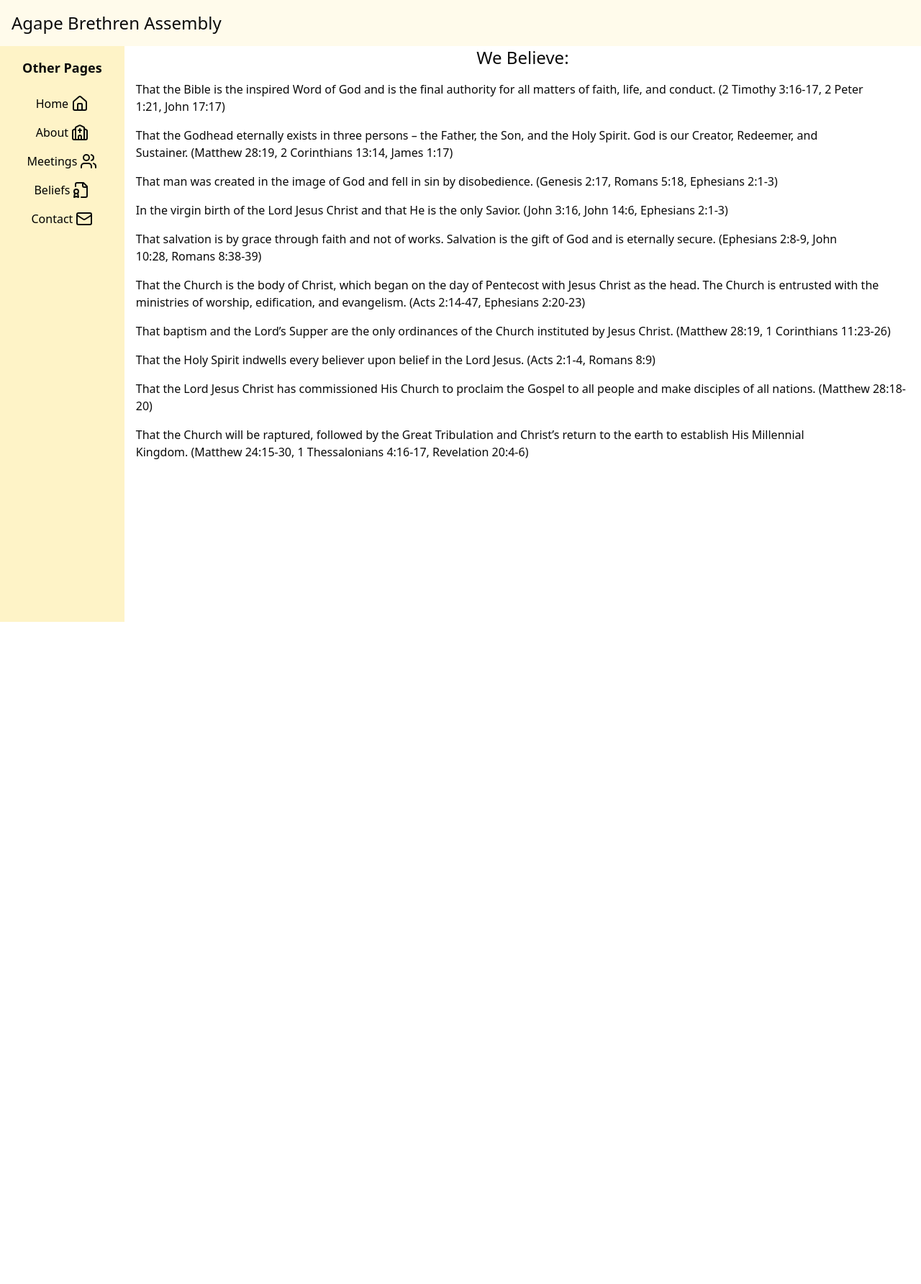
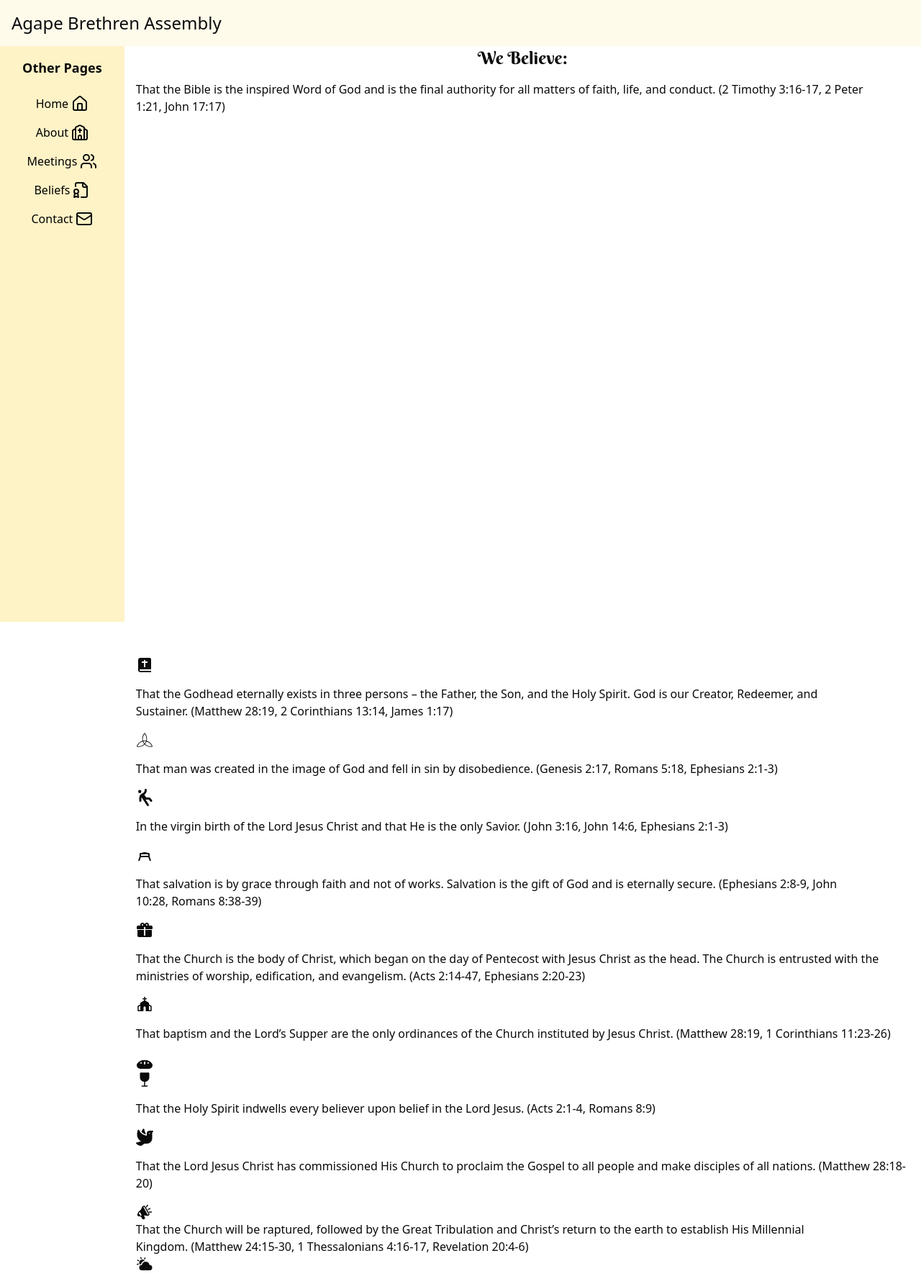
Before and after one commit to NoelVarghese2006/aba_update, a Next.js app: page /beliefs in a window 1280 px wide. Shown: the whole page at 72% size. Before the commit the page ends 864 px from the top, so only its background shows below. Built offline with nearby package versions, Linux system fonts and the light colour scheme.

Commit message:
added icons for beliefs page

```diff
--- a/app/about/page.tsx
+++ b/app/about/page.tsx
@@ -1,9 +1,11 @@
+import { Berkshire_Swash } from 'next/font/google'
 
+const bs = Berkshire_Swash({ subsets: ['latin'], weight: ['400'] })
 
 function About() {
   return (
     <div className="flex flex-col items-center text-left p-4">
-        <div className="text-2xl my-4">About Us</div>
+        <div className={bs.className}><div className="text-2xl my-4">About Us</div></div>
         <div>Agape Brethren Assembly was formed in the year 2011 by the Lord, through a few like-minded brethren, to worship and serve Him in the North Dallas region.</div>
         <div className="my-4">As an assembly, our focus is on becoming more and more Christ-like in our conduct, reaching the unreached with His glorious Gospel, and abounding in Faith, Hope, and Love.</div>
         <div>In all our gatherings, we follow the apostolic simplicity as outlined in His Word and strive to exalt Christ in whatever we do.</div>
--- a/app/beliefs/page.tsx
+++ b/app/beliefs/page.tsx
@@ -14,14 +14,19 @@ import {
 
 import MediaQuery from "react-responsive"
 
+import { Berkshire_Swash } from 'next/font/google'
+
+const bs = Berkshire_Swash({ subsets: ['latin'], weight: ['400'] })
+
 // const isMobile = useMediaQuery({ query: "(max-width: 768px)" });
 
 function Beliefs() {
   return (
     <div className="flex flex-col">
-    <h1 className="flex justify-center text-2xl">We Believe: </h1>
+    <div className={bs.className}><h1 className="flex justify-center text-2xl">We Believe: </h1></div>
     <div className="p-4">
-      <div>That the Bible is the inspired Word of God and is the final authority for all matters of faith, life, and conduct.
+      <div>
+        <div className="h-screen">That the Bible is the inspired Word of God and is the final authority for all matters of faith, life, and conduct.
         <MediaQuery minWidth={600}>
           <HoverCard>
             <HoverCardTrigger>&nbsp;(2 Timothy 3:16-17,</HoverCardTrigger>
@@ -73,6 +78,9 @@ function Beliefs() {
           </Popover>
         </MediaQuery>
         </div>
+        <svg xmlns="http://www.w3.org/2000/svg" width={24} height={24} viewBox="0 0 24 24"><path fill="currentColor" d="M6 22h15v-2H6.012C5.55 19.988 5 19.805 5 19s.55-.988 1.012-1H21V4a2 2 0 0 0-2-2H6c-1.206 0-3 .799-3 3v14c0 2.201 1.794 3 3 3M8 7h3V5h2v2h3v2h-3v6h-2V9H8z"></path></svg>
+      </div>
+      <div>
         <div className="my-4">That the Godhead eternally exists in three persons – the Father, the Son, and the Holy Spirit. God is our Creator, Redeemer, and Sustainer.
           <MediaQuery minWidth={600}>
             <HoverCard>
@@ -125,6 +133,9 @@ function Beliefs() {
             </Popover>
           </MediaQuery>
         </div>
+        <svg xmlns="http://www.w3.org/2000/svg" width={24} height={24} viewBox="0 0 512 512"><path fill="currentColor" d="M256 74.06c32.76 39.37 52.457 90.004 52.457 145.29c0 21.33-2.937 41.966-8.42 61.534c-28.84-5.284-58.69-5.445-88.098-.09c-5.467-19.54-8.397-40.147-8.397-61.445c0-55.286 19.698-105.92 52.457-145.29zm-.582 220.687c13.13-.026 26.197 1.1 39.057 3.313c-9.017 24.453-22.117 46.918-38.475 66.578c-16.365-19.668-29.47-42.144-38.486-66.61c12.6-2.17 25.28-3.256 37.904-3.28zM199.8 301.82c10.063 28.133 25.12 53.896 44.108 76.224c-41.252 42.28-98.866 68.52-162.68 68.52a229.3 229.3 0 0 1-38.437-3.243c17.722-48.045 51.722-90.41 99.595-118.05c18.446-10.65 37.758-18.414 57.416-23.45zm112.39.025c57.208 14.6 108.705 51.362 140.595 106.593a229.3 229.3 0 0 1 16.4 34.887a229 229 0 0 1-38.414 3.24c-63.812 0-121.426-26.242-162.678-68.52c18.98-22.322 34.037-48.076 44.1-76.2zm180.22 154.888l-5.44-17.162a246.3 246.3 0 0 0-18.597-40.132c-34.176-59.19-89.39-98.733-150.77-114.67c5.76-20.833 8.854-42.767 8.854-65.42c0-60.5-21.98-115.908-58.365-158.695L256 47.435l-12.092 13.218c-36.386 42.787-58.365 98.195-58.365 158.696c0 22.616 3.085 44.517 8.83 65.32c-20.89 5.424-41.4 13.704-60.988 25.013c-52.404 30.254-89.403 77-108.264 129.91l-5.425 17.17l17.498 3.843a246 246 0 0 0 44.036 3.96c68.387 0 130.27-28.075 174.77-73.303c44.5 45.228 106.383 73.302 174.77 73.302c15.04 0 29.76-1.364 44.056-3.963z"></path></svg>
+      </div>
+      <div>
         <div className="my-4">That man was created in the image of God and fell in sin by disobedience.
         <MediaQuery minWidth={600}>
           <HoverCard>
@@ -177,6 +188,9 @@ function Beliefs() {
           </Popover>
         </MediaQuery>
         </div>
+        <svg xmlns="http://www.w3.org/2000/svg" width={24} height={24} viewBox="0 0 512 512"><path fill="currentColor" d="M288 0c17.7 0 32 14.3 32 32v9.8c0 54.6-27.9 104.6-72.5 133.6l.2.3l56.8 80.3H392c15.1 0 29.3 7.1 38.4 19.2l43.2 57.6c10.6 14.1 7.7 34.2-6.4 44.8s-34.2 7.7-44.8-6.4L384 320h-97.4l92.3 142.6c9.6 14.8 5.4 34.6-9.5 44.3s-34.6 5.4-44.3-9.5L164.5 249.2c-2.9 9.2-4.5 19-4.5 29V352c0 17.7-14.3 32-32 32s-32-14.3-32-32v-73.8c0-65.1 39.6-123.7 100.1-147.9c36.2-14.5 59.9-49.5 59.9-88.5V32c0-17.7 14.3-32 32-32M112 32a48 48 0 1 1 0 96a48 48 0 1 1 0-96"></path></svg>
+      </div>
+      <div>
         <div className="my-4">In the virgin birth of the Lord Jesus Christ and that He is the only Savior.
         <MediaQuery minWidth={600}>
           <HoverCard>
@@ -229,6 +243,9 @@ function Beliefs() {
           </Popover>
         </MediaQuery>
         </div>
+        <svg xmlns="http://www.w3.org/2000/svg" width={24} height={24} viewBox="0 0 48 48" fill="none"><rect x="12" y="20" width="24" height="8" stroke="currentColor" stroke-width="4" fill="none" rx="1" /><line x1="12" y1="28" x2="8" y2="40" stroke="currentColor" stroke-width="4"/><line x1="36" y1="28" x2="40" y2="40" stroke="currentColor" stroke-width="4"/><path d="M12 20 Q24 12 36 20" fill="currentColor" /></svg>
+      </div>
+      <div>
         <div className="my-4">That salvation is by grace through faith and not of works. Salvation is the gift of God and is eternally secure.
         <MediaQuery minWidth={600}>
           <HoverCard>
@@ -281,6 +298,9 @@ function Beliefs() {
           </Popover>
         </MediaQuery>
         </div>
+        <svg xmlns="http://www.w3.org/2000/svg" width={24} height={24} viewBox="0 0 24 24"><path fill="currentColor" d="M9.06 1.93C7.17 1.92 5.33 3.74 6.17 6H3a2 2 0 0 0-2 2v2a1 1 0 0 0 1 1h9V8h2v3h9a1 1 0 0 0 1-1V8a2 2 0 0 0-2-2h-3.17C19 2.73 14.6.42 12.57 3.24L12 4l-.57-.78c-.63-.89-1.5-1.28-2.37-1.29M9 4c.89 0 1.34 1.08.71 1.71S8 5.89 8 5a1 1 0 0 1 1-1m6 0c.89 0 1.34 1.08.71 1.71S14 5.89 14 5a1 1 0 0 1 1-1M2 12v8a2 2 0 0 0 2 2h16a2 2 0 0 0 2-2v-8h-9v8h-2v-8z"></path></svg>
+      </div>
+      <div>
         <div className="my-4">That the Church is the body of Christ, which began on the day of Pentecost with Jesus Christ as the head. The Church is entrusted with the ministries of worship, edification, and evangelism.
         <MediaQuery minWidth={600}>
           <HoverCard>
@@ -316,6 +336,9 @@ function Beliefs() {
           </Popover>
         </MediaQuery>
         </div>
+        <svg xmlns="http://www.w3.org/2000/svg" width={24} height={24} viewBox="0 0 256 256"><path fill="currentColor" d="M228.12 145.14L192 123.47V104a8 8 0 0 0-4-7l-52-29.64V48h16a8 8 0 0 0 0-16h-16V16a8 8 0 0 0-16 0v16h-16a8 8 0 0 0 0 16h16v19.36L68 97.05a8 8 0 0 0-4 7v19.47l-36.12 21.62A8 8 0 0 0 24 152v64a8 8 0 0 0 8 8h72a8 8 0 0 0 8-8v-48a16 16 0 0 1 32 0v48a8 8 0 0 0 8 8h72a8 8 0 0 0 8-8v-64a8 8 0 0 0-3.88-6.86M64 208H40v-51.47l24-14.4Zm152 0h-24v-65.87l24 14.4Z"></path></svg>
+      </div>
+      <div>
         <div className="my-4">That baptism and the Lord’s Supper are the only ordinances of the Church instituted by Jesus Christ.
         <MediaQuery minWidth={600}>
           <HoverCard>
@@ -351,6 +374,10 @@ function Beliefs() {
           </Popover>
         </MediaQuery>
         </div>
+        <svg xmlns="http://www.w3.org/2000/svg" width="24" height="24" viewBox="0 0 48 48"><defs><mask id="ipSBread0"><g fill="none" stroke-linecap="round" stroke-width="4"><path fill="#fff" stroke="#fff" strokeLinejoin="round" d="M4 32.083c0-1.202.266-2.395.971-3.368C7.045 25.85 12.671 20 24 20s16.955 5.851 19.029 8.715c.705.973.971 2.166.971 3.368A7.917 7.917 0 0 1 36.083 40H11.917A7.917 7.917 0 0 1 4 32.083"/><path stroke="#000" d="M14 22v4"/><path stroke="#000" d="M34 22v4"/><path stroke="#000" d="M24 20v8"/><path stroke="#fff" d="M40 25.443C36.906 22.78 31.808 20 24 20s-12.906 2.779-16 5.443"/></g></mask></defs><path fill="currentColor" d="M0 0h48v48H0z" mask="url(#ipSBread0)"/></svg>
+        <svg xmlns="http://www.w3.org/2000/svg" width={24} height={24} viewBox="0 0 24 24"><path fill="currentColor" d="M6.75 2.25c-.69 0-1.25.56-1.25 1.25v5.75A5.75 5.75 0 0 0 11.25 15v5.25H8.4a.75.75 0 0 0 0 1.5h7.2a.75.75 0 0 0 0-1.5h-2.85V15a5.75 5.75 0 0 0 5.75-5.75V3.5c0-.69-.56-1.25-1.25-1.25z"></path></svg>
+      </div>
+      <div>
         <div className="my-4">That the Holy Spirit indwells every believer upon belief in the Lord Jesus.
         <MediaQuery minWidth={600}>
           <HoverCard>
@@ -386,6 +413,9 @@ function Beliefs() {
           </Popover>
         </MediaQuery>
         </div>
+       <svg xmlns="http://www.w3.org/2000/svg" width={24} height={24} viewBox="0 0 512 512"><path fill="currentColor" d="M160.8 96.5c14 17 31 30.9 49.5 42.2c25.9 15.8 53.7 25.9 77.7 31.6v-31.5c-22.2-30.3-38-67.3-39.4-110.8c-.4-11.3-7.5-21.5-18.4-24.4c-7.6-2-15.8-.2-21 5.8c-13.3 15.4-32.7 44.6-48.4 87.2zM320 144v64c-60.8-5.1-185-43.8-219.3-157.2C97.4 40 87.9 32 76.6 32c-7.9 0-15.3 3.9-18.8 11C46.8 65.9 32 112.1 32 176c0 116.9 80.1 180.5 118.4 202.8L11.8 416.6C6.7 418 2.6 421.8.9 426.8s-.8 10.6 2.3 14.8C21.7 466.2 77.3 512 160 512c3.6 0 7.2-1.2 10-3.5l75.6-60.5H320c88.4 0 160-71.6 160-160V128l29.9-44.9c1.3-2 2.1-4.4 2.1-6.8c0-6.8-5.5-12.3-12.3-12.3H400c-44.2 0-80 35.8-80 80m80-16a16 16 0 1 1 0 32a16 16 0 1 1 0-32"></path></svg>
+      </div>
+      <div>
         <div className="my-4">That the Lord Jesus Christ has commissioned His Church to proclaim the Gospel to all people and make disciples of all nations.
         <MediaQuery minWidth={600}>
           <HoverCard>
@@ -404,6 +434,9 @@ function Beliefs() {
           </Popover>
         </MediaQuery>
         </div>
+        <svg xmlns="http://www.w3.org/2000/svg" width={24} height={24} viewBox="0 0 24 24"><path fill="currentColor" d="m18.44 13.791l-5.499-9.585a2.1 2.1 0 0 0-1.274-.98a2.14 2.14 0 0 0-1.607.205l-1.196.696a.2.2 0 0 0-.078.06l-.069.087a.6.6 0 0 0-.147.275a25.4 25.4 0 0 1-1.588 3.783a6.1 6.1 0 0 1-1.754 1.892l-1.794 1.588a2.14 2.14 0 0 0-.686 1.244a2.3 2.3 0 0 0 .059.98c-.246.136-.46.324-.627.55a2.1 2.1 0 0 0-.363.744a2.2 2.2 0 0 0 0 .833a2.14 2.14 0 0 0 .806 1.397c.22.168.473.29.743.358q.264.071.539.068q.146.015.294 0c.272-.033.533-.127.764-.274c.216.243.489.428.794.54c.237.093.49.14.745.136q.209.005.412-.049l1.597 2.853a2.17 2.17 0 0 0 1.843 1.058a2.14 2.14 0 0 0 2.039-1.578a2.2 2.2 0 0 0-.206-1.607l-1.196-2.078q.484-.108.98-.118c1.395.059 2.782.236 4.146.53h.343l.157-.07l.147-.088l1.049-.607c.482-.279.835-.737.98-1.274a2.14 2.14 0 0 0-.353-1.569M6.551 16.948a.65.65 0 0 1-.431 0a.6.6 0 0 1-.324-.275l-1.49-2.607l-.097-.167a.66.66 0 0 1 .137-.823l1.107-.98l.412.725l2.127 3.725zm10.674-1.96a.7.7 0 0 1-.304.401l-.549.314l-6.136-10.694l.559-.323a.6.6 0 0 1 .48-.059a.63.63 0 0 1 .392.294l5.499 9.576a.66.66 0 0 1 .059.549zm-.255-5.823a.72.72 0 0 1-.637-.362a.735.735 0 0 1 .265-.98l2.45-1.422a.725.725 0 0 1 .98.265a.735.735 0 0 1-.265.98l-2.45 1.421a.7.7 0 0 1-.343.098m4.518 3.47h-2.832a.735.735 0 1 1 0-1.47h2.832a.735.735 0 0 1 0 1.47m-6.831-6.969a.7.7 0 0 1-.363-.098a.726.726 0 0 1-.274-.98l1.411-2.47a.736.736 0 0 1 1.274.735l-1.411 2.46a.73.73 0 0 1-.637.353"></path></svg>
+      </div>
+      <div>
         <div>That the Church will be raptured, followed by the Great Tribulation and Christ’s return to the earth to establish His Millennial Kingdom.
 
         <MediaQuery minWidth={600}>
@@ -457,6 +490,8 @@ function Beliefs() {
             </Popover>
           </MediaQuery>
         </div>
+        <svg xmlns="http://www.w3.org/2000/svg" width={24} height={24} viewBox="0 0 16 16"><path fill="currentColor" d="M8.999 6a3.5 3.5 0 0 0-3.464 3H5.5a2.5 2.5 0 0 0 0 5h7a2.5 2.5 0 0 0 0-5h-.037A3.5 3.5 0 0 0 9 6m-.212-3.18a.5.5 0 1 0-.883-.47l-.426.803a.5.5 0 0 0 .883.47zm-3.772-.747a.5.5 0 1 0-.957.293l.267.87a.5.5 0 0 0 .956-.293zM3 7c0 .604.179 1.166.486 1.637c.367-.259.787-.45 1.24-.551a4.51 4.51 0 0 1 3.56-3.03A3 3 0 0 0 3 7M1.82 4.214a.5.5 0 1 0-.47.883l.803.426a.5.5 0 0 0 .47-.883zm.416 4.463a.5.5 0 0 0-.293-.956l-.87.266a.5.5 0 1 0 .293.956z"></path></svg>
+      </div>
     </div>
     </div>
   )
--- a/app/contact/page.tsx
+++ b/app/contact/page.tsx
@@ -9,6 +9,10 @@ import { Textarea } from "@/components/ui/textarea"
 import { zodResolver } from "@hookform/resolvers/zod"
 import { useForm } from "react-hook-form"
 import { z } from "zod"
+
+import { Berkshire_Swash } from 'next/font/google'
+
+const bs = Berkshire_Swash({ subsets: ['latin'], weight: ['400'] })
 
 const formSchema = z.object({
   name: z.string().min(2).max(50),
@@ -34,7 +38,7 @@ function Contact() {
 
     return (
       <div className="flex flex-col w-screen">
-      <h1 className="flex flex-row h-fit justify-center text-2xl">Contact</h1>
+      <div className={bs.className}><h1 className="flex flex-row h-fit justify-center text-2xl">Contact</h1></div>
       <div className="flex flex-col md:flex-row justify-evenly w-full items-center">
         <div className="flex flex-col justify-evenly w-fit m-4">
           <Card className="bg-amber-200 w-full mb-4">
--- a/app/meetings/page.tsx
+++ b/app/meetings/page.tsx
@@ -12,6 +12,10 @@ import {
     CardHeader,
     CardTitle,
   } from "@/components/ui/card"
+
+import { Berkshire_Swash } from 'next/font/google'
+
+const bs = Berkshire_Swash({ subsets: ['latin'], weight: ['400'] })
 
 
 
@@ -28,7 +32,7 @@ function Meetings()
 
     return(
         <div className="flex flex-col justify-center w-full border-red-800">
-        <h1 className="flex justify-center text-2xl">Meeting Schedule</h1>
+        <div className={bs.className}><h1 className="flex justify-center text-2xl">Meeting Schedule</h1></div>
         <div className="h-full w-full md:grid grid-cols-2 px-[10vw]">
             <Calendar
                 mode="single"
```
Lines whose indentation alone changed are shown as unchanged.
